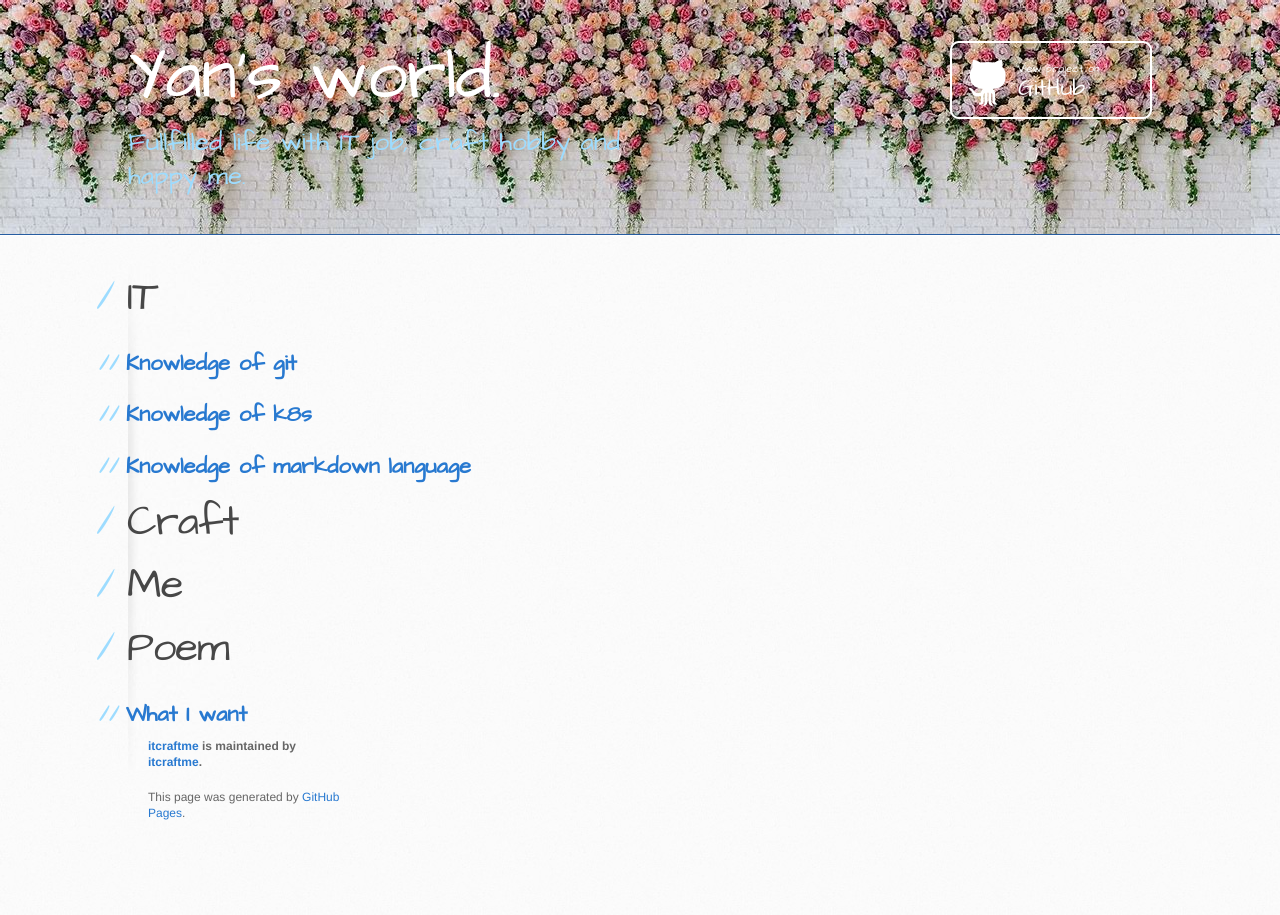
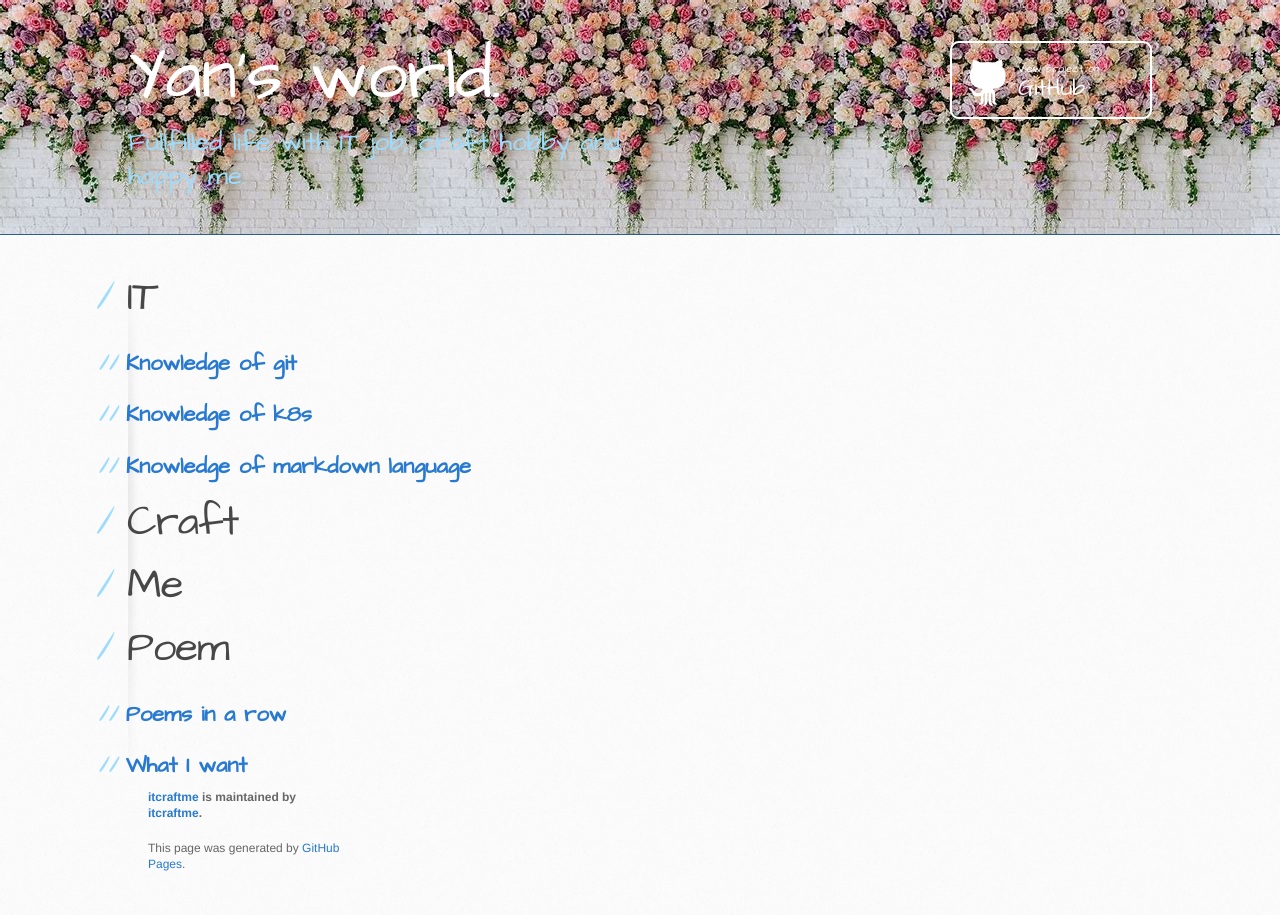
Before and after one commit to itcraftme/itcraftme, a Jekyll site: the page built from index.md, in a window 1280 px wide. Built offline with Jekyll 4.4.1, drawn with Linux system fonts in a browser that asks for light colours; our own code applies the rules of GitHub Pages for plain Markdown files.

Commit message:
Update index.md

```diff
--- a/index.md
+++ b/index.md
@@ -8,4 +8,5 @@ layout: default
 # Craft
 # Me
 # Poem
+## [Poems in a row](./poem/images/holder.md)
 ## [What I want](./poem/4th.md)
```
